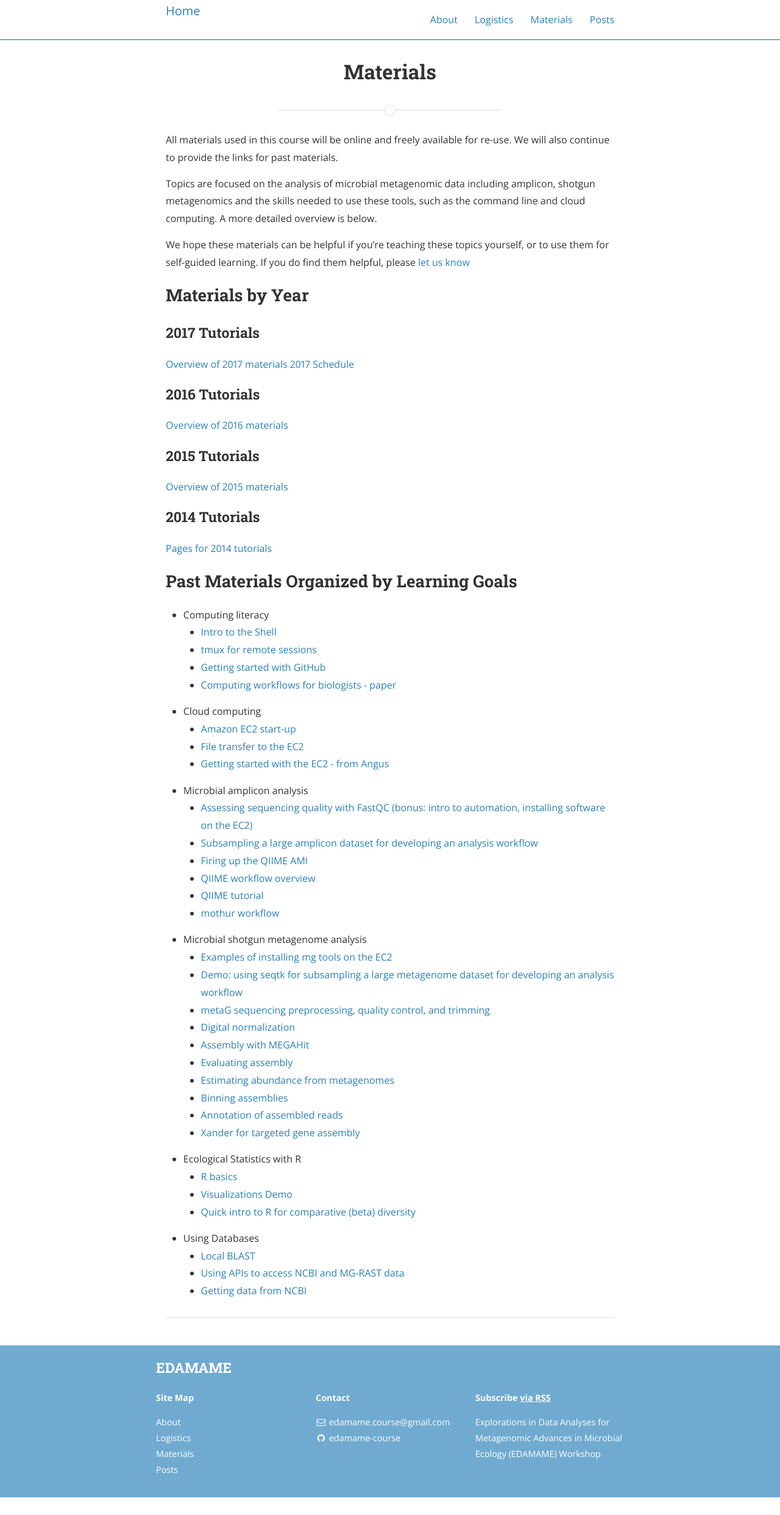
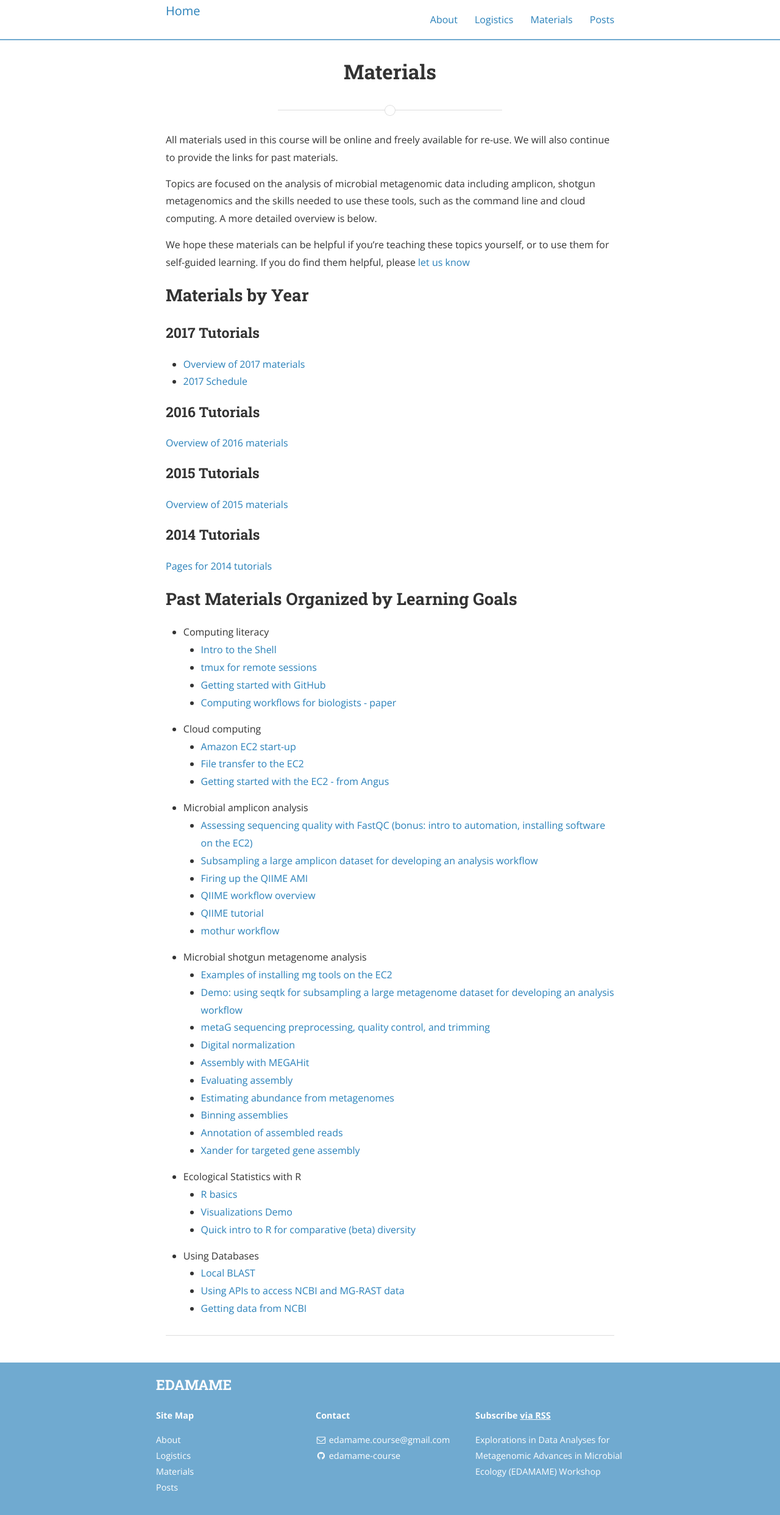
Before and after one commit to edamame-course/edamame-course.github.io, a Jekyll site: the page built from materials.md, in a window 1280 px wide. Shown: the whole page at 61% size. Built offline with Jekyll 4.4.1, drawn with Linux system fonts in a browser that asks for light colours; nearby versions of some CDN libraries; a style sheet for code colours, icons or effects is not loaded; before the commit the page ends 2455 px from its top, so only the background shows below that.

```diff
--- a/materials.md
+++ b/materials.md
@@ -17,8 +17,8 @@ We hope these materials can be helpful if you're teaching these topics yourself,
 
 ## Materials by Year
 <h3>2017 Tutorials</h3>
-[Overview of 2017 materials](https://github.com/edamame-course/2017-tutorials/wiki)
-[2017 Schedule](https://github.com/edamame-course/2017-tutorials/wiki/Schedule-EDAMAME-2017)
+* [Overview of 2017 materials](https://github.com/edamame-course/2017-tutorials/wiki)
+* [2017 Schedule](https://github.com/edamame-course/2017-tutorials/wiki/Schedule-EDAMAME-2017)
 
 <h3>2016 Tutorials</h3>
 [Overview of 2016 materials](https://github.com/edamame-course/2016-tutorials/wiki)
```
